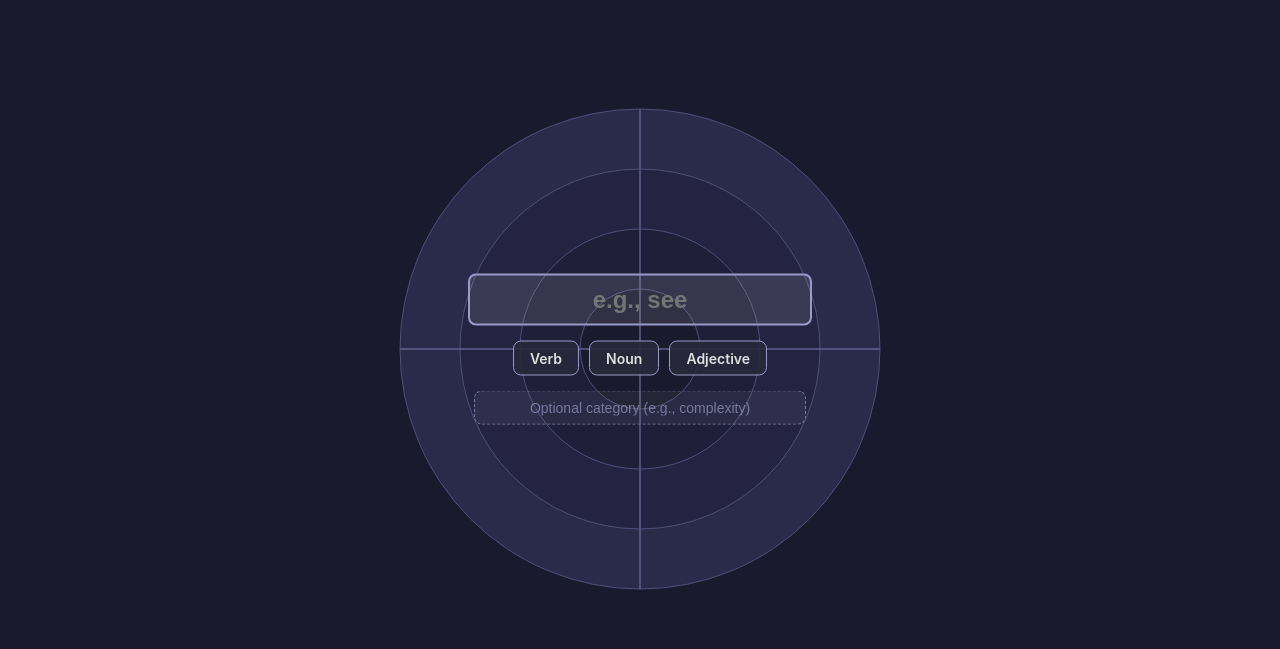
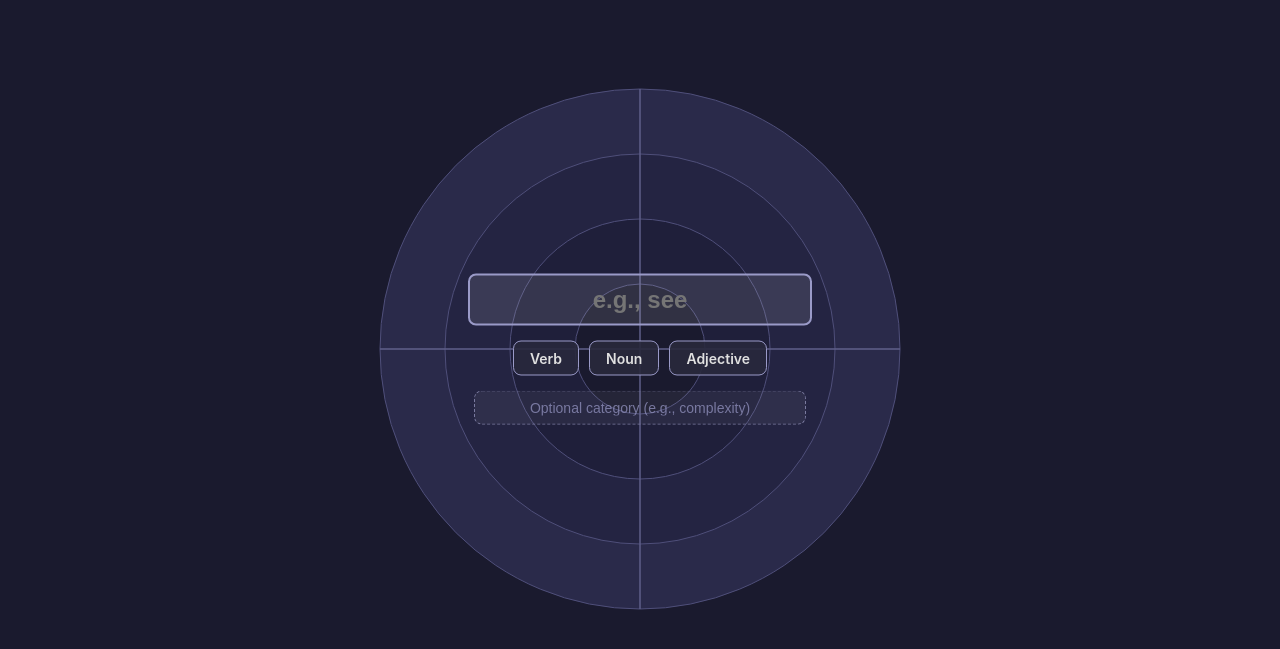
Before and after one commit to Lanakandy/wordspectra, a website: page index.html in a window 1280 px wide. Shown: the part 87-736 px from the top of the page. Drawn offline with nearby package versions, Linux system fonts and the light colour scheme.

Commit message:
Add files via upload

```diff
--- a/index.html
+++ b/index.html
@@ -214,7 +214,9 @@
 
         const isMobile = window.innerWidth <= 768;
 
-        const maxRadius = Math.min(width, height) / 2 - (isMobile ? 70 : 120);
+        const margin = isMobile ? 65 : 100;
+
+        const maxRadius = (Math.min(width, height) / 2) - margin;
 
         const svg = container.append("svg").attr("width", width).attr("height", height).attr("viewBox", `0 0 ${width} ${height}`).attr("preserveAspectRatio", "xMidYMid meet")
             .on("click", (event) => {
@@ -342,7 +344,7 @@
         }
 
         function drawWordBubbles(radarData) {
-            const labelOffset = maxRadius + (isMobile ? 15 : 25);
+            const labelOffset = maxRadius + (isMobile ? 30 : 50);
             const labelData = radarData.facets.map((facet, i) => ({ ...facet, ...[{ x: labelOffset, y: 0, anchor: "start" }, { x: 0, y: labelOffset, anchor: "middle" }, { x: -labelOffset, y: 0, anchor: "end" }, { x: 0, y: -labelOffset, anchor: "middle" }][i], index: i }));
             labelsGroup.selectAll(".quadrant-label").data(labelData).enter().append("text").attr("class", "quadrant-label").attr("x", d => d.x).attr("y", d => d.y).attr("text-anchor", d => d.anchor).attr("dominant-baseline", "middle").text(d => d.name).on("click", (e, d) => { e.stopPropagation(); toggleSpectrumView(d.index, d); });
             const ringScale = d3.scaleLinear().domain([0, radarData.rings.length]).range([0, maxRadius - bubbleSizeScale.range()[1]]);
```
